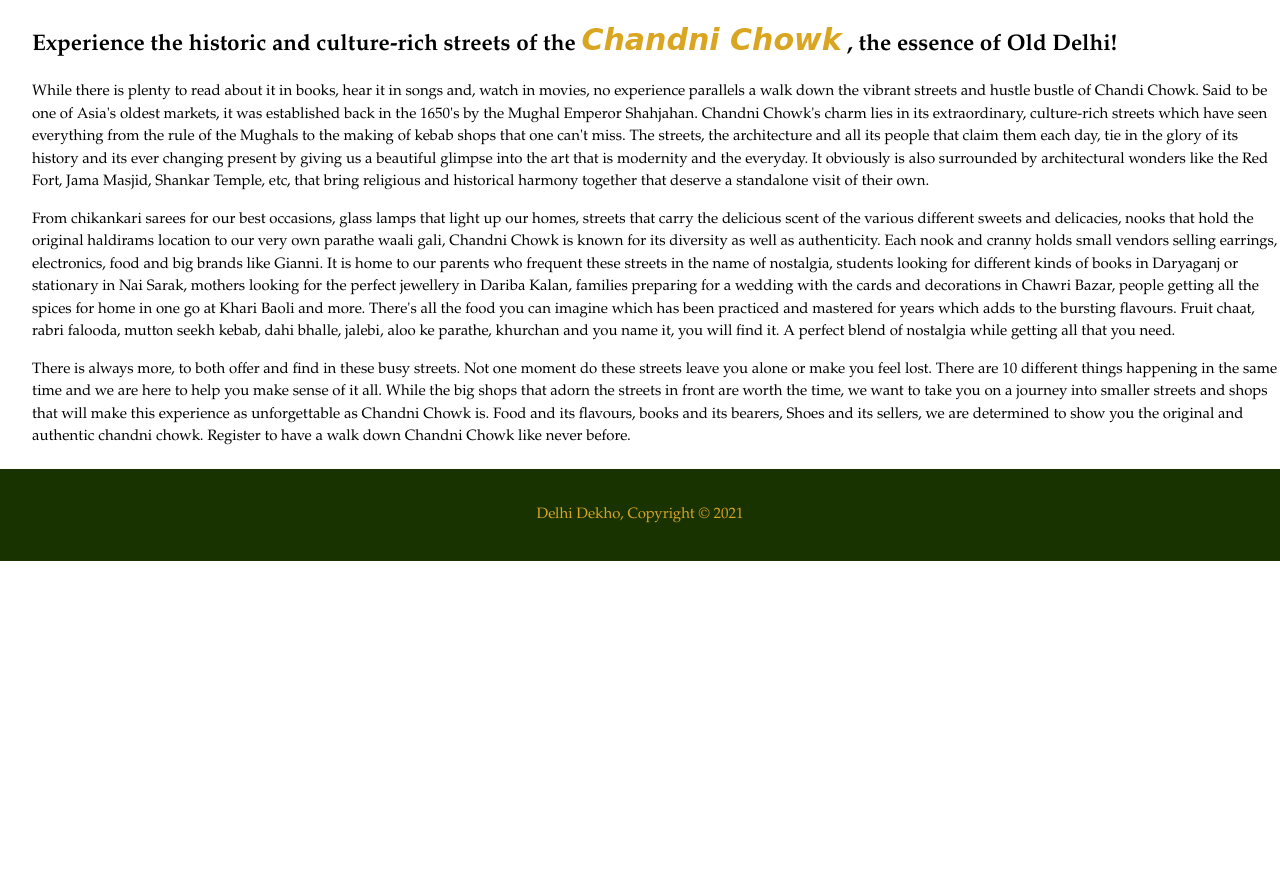
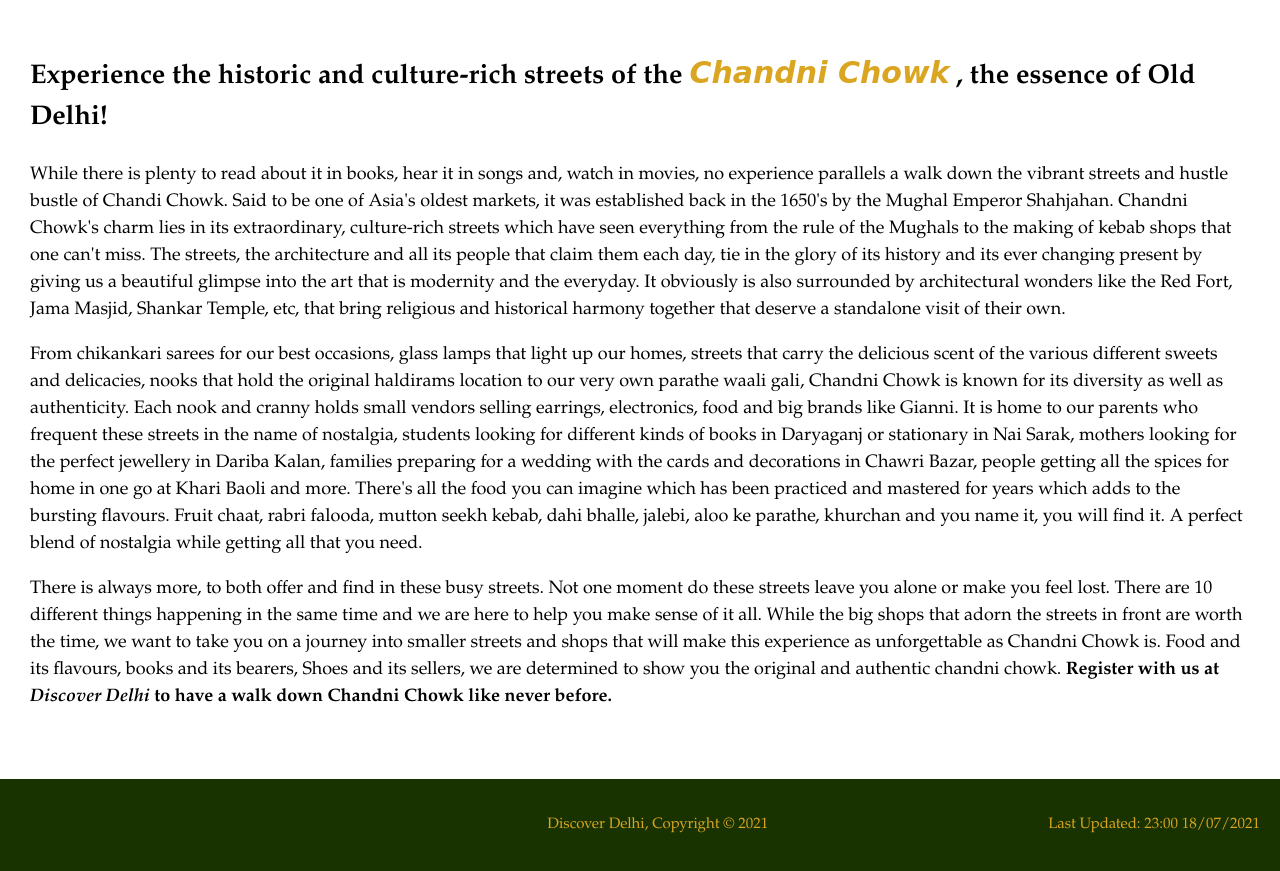
Before and after one commit to parth8a/WBD_Tourism_2, a plain HTML site: page index.html in a window 1280 px wide. Shown: the part 708-1579 px from the top of the page. Before the commit the page ends 1269 px from the top, so only its background shows below. Drawn offline with Linux system fonts and the light colour scheme.

Commit message:
Third_draft

```diff
--- a/css/style.css
+++ b/css/style.css
@@ -95,16 +95,18 @@ header a:hover{
     font-size: 20px;
 }
 
-#second_header{
-    margin-left: 2.5%;
+#body{
+    padding: 30px;
+    font-size: 18px;
 }
 
-#second_header .highlight{
+#body .highlight{
     color: goldenrod;
     font-family: Monotype Corsiva, cursive;
     font-size: 30px;
     font-style: italic;
 }
+
 footer{
     padding: 20px;
     margin-top: 20px;
@@ -112,3 +114,7 @@ footer{
     background-color: #193300;
     text-align: center;
 }
+
+footer #last_updated{
+    float: right;
+}
--- a/index.html
+++ b/index.html
@@ -28,15 +28,16 @@
             <!--<p>Lorem ipsum dolor sit amet consectetur adipisicing elit. Aut quaerat aperiam ipsum praesentium, quas iure possimus similique illum, est impedit labore fugit modi dicta, reiciendis aspernatur consectetur culpa suscipit omnis.</p>-->
         </div>
     </section>
-    <section id="second_header">
+    <section id="body">
         <div><h1>Experience the historic and culture-rich streets of the <span class="highlight">Chandni Chowk</span> , the essence of Old Delhi!</h1></div>
-        <p>While there is plenty to read about it in books, hear it in songs and, watch in movies, no experience parallels a walk down the vibrant streets and hustle bustle of Chandi Chowk. Said to be one of Asia's oldest markets, it was established back in the 1650's by the Mughal Emperor Shahjahan. Chandni Chowk's charm lies in its extraordinary, culture-rich streets which have seen everything from the rule of the Mughals to the making of kebab shops that one can't miss. The streets, the architecture and all its people that claim them each day, tie in the glory of its history and its ever changing present by giving us a beautiful glimpse into the art that is modernity and the everyday. It obviously is also surrounded by architectural wonders like the Red Fort, Jama Masjid, Shankar Temple, etc, that bring religious and historical harmony together that deserve a standalone visit of their own.</p>
-        <p>From chikankari sarees for our best occasions, glass lamps that light up our homes,  streets that carry the delicious scent of the various different sweets and delicacies, nooks that hold the  original haldirams location to our very own parathe waali gali, Chandni Chowk is known for its diversity as well as authenticity. Each nook and cranny holds small vendors selling earrings, electronics, food and big brands like Gianni. It is home to our parents who frequent these streets in the name of nostalgia, students looking for different kinds of books in Daryaganj or stationary in Nai Sarak, mothers looking for the perfect jewellery in Dariba Kalan, families preparing for a wedding with the cards and decorations in Chawri Bazar, people getting all the spices for home in one go at Khari Baoli and more. There's all the food you can imagine which has been practiced and mastered for years which adds to the bursting flavours. Fruit chaat, rabri falooda, mutton seekh kebab, dahi bhalle, jalebi, aloo ke parathe, khurchan and you name it, you will find it. A perfect blend of nostalgia while getting all that you need.
+        <p id="p1">While there is plenty to read about it in books, hear it in songs and, watch in movies, no experience parallels a walk down the vibrant streets and hustle bustle of Chandi Chowk. Said to be one of Asia's oldest markets, it was established back in the 1650's by the Mughal Emperor Shahjahan. Chandni Chowk's charm lies in its extraordinary, culture-rich streets which have seen everything from the rule of the Mughals to the making of kebab shops that one can't miss. The streets, the architecture and all its people that claim them each day, tie in the glory of its history and its ever changing present by giving us a beautiful glimpse into the art that is modernity and the everyday. It obviously is also surrounded by architectural wonders like the Red Fort, Jama Masjid, Shankar Temple, etc, that bring religious and historical harmony together that deserve a standalone visit of their own.</p>
+        <p id="p2">From chikankari sarees for our best occasions, glass lamps that light up our homes,  streets that carry the delicious scent of the various different sweets and delicacies, nooks that hold the  original haldirams location to our very own parathe waali gali, Chandni Chowk is known for its diversity as well as authenticity. Each nook and cranny holds small vendors selling earrings, electronics, food and big brands like Gianni. It is home to our parents who frequent these streets in the name of nostalgia, students looking for different kinds of books in Daryaganj or stationary in Nai Sarak, mothers looking for the perfect jewellery in Dariba Kalan, families preparing for a wedding with the cards and decorations in Chawri Bazar, people getting all the spices for home in one go at Khari Baoli and more. There's all the food you can imagine which has been practiced and mastered for years which adds to the bursting flavours. Fruit chaat, rabri falooda, mutton seekh kebab, dahi bhalle, jalebi, aloo ke parathe, khurchan and you name it, you will find it. A perfect blend of nostalgia while getting all that you need.
         </p>
-        <p>There is always more, to both offer and find in these busy streets. Not one moment do these streets leave you alone or make you feel lost. There are 10 different things happening in the same time and we are here to help you make sense of it all. While the big shops that adorn the streets in front are worth the time, we want to take you on a journey into smaller streets and shops that will make this experience as unforgettable as Chandni Chowk is. Food and its flavours, books and its bearers, Shoes and its sellers, we are determined to show you the original and authentic chandni chowk. Register to have a walk down Chandni Chowk like never before.</p>
+        <p id="p3">There is always more, to both offer and find in these busy streets. Not one moment do these streets leave you alone or make you feel lost. There are 10 different things happening in the same time and we are here to help you make sense of it all. While the big shops that adorn the streets in front are worth the time, we want to take you on a journey into smaller streets and shops that will make this experience as unforgettable as Chandni Chowk is. Food and its flavours, books and its bearers, Shoes and its sellers, we are determined to show you the original and authentic chandni chowk. <b>Register with us at <i>Discover Delhi</i> to have a walk down Chandni Chowk like never before.</b></p>
     </section>
     <footer>
-        <p>Delhi Dekho, Copyright &copy; 2021</p>
+        <p>&nbsp;&nbsp;&nbsp;&nbsp;&nbsp;&nbsp;&nbsp;&nbsp;&nbsp;&nbsp;&nbsp;&nbsp;&nbsp;&nbsp;&nbsp;&nbsp;&nbsp;&nbsp;&nbsp;&nbsp;&nbsp;&nbsp;&nbsp;&nbsp;&nbsp;&nbsp;&nbsp;&nbsp;&nbsp;&nbsp;&nbsp;&nbsp;&nbsp;&nbsp;&nbsp;&nbsp;&nbsp;&nbsp;&nbsp;&nbsp;&nbsp;&nbsp;&nbsp;&nbsp;&nbsp;&nbsp;&nbsp;&nbsp;&nbsp;&nbsp;&nbsp;&nbsp;&nbsp;&nbsp;&nbsp;&nbsp;&nbsp;&nbsp;&nbsp;&nbsp;&nbsp;&nbsp;&nbsp;&nbsp;&nbsp;
+            Discover Delhi, Copyright &copy; 2021<span id="last_updated">Last Updated: 23:00 18/07/2021</span></p>
     </footer>
 </body>
 </html>
```
